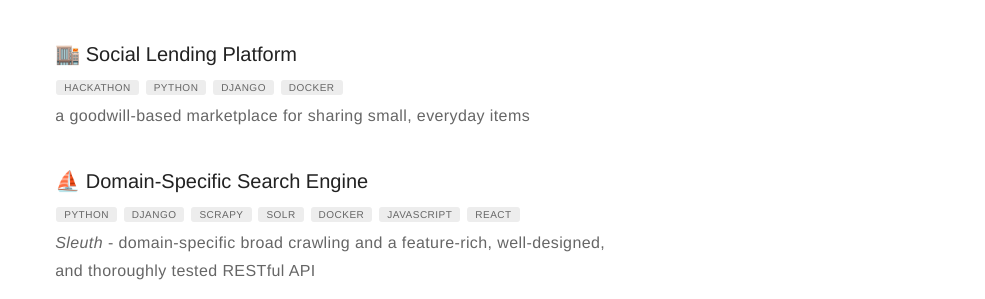
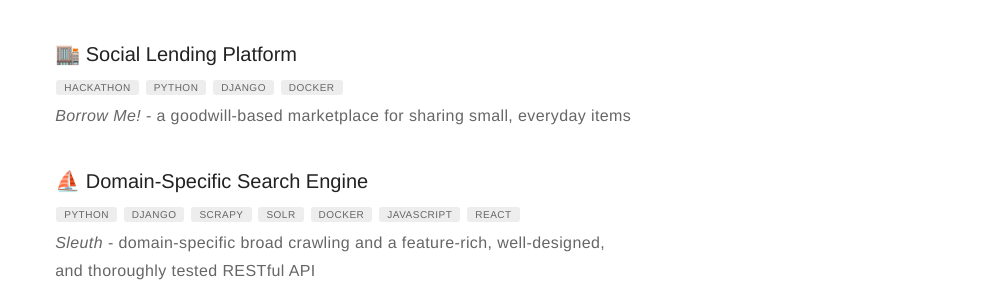
Before and after one commit to bobheadxi/bobheadxi.github.io, a Jekyll site: the page built from open-source/index.html, in a window 1280 px wide. Shown: the part 1114-1413 px from the top of the page, without its empty margins (295-1280 px from the left). Built offline with Jekyll 4.4.1, drawn with Linux system fonts in a browser that asks for light colours; emoji names are drawn with the system emoji font.

Commit message:
update borrow-me desc

```diff
--- a/_posts/2018-1-7-borrow-me.md
+++ b/_posts/2018-1-7-borrow-me.md
@@ -11,7 +11,7 @@ image: https://koppl.in/indigo/assets/images/jekyll-logo-light-solid.png
 headerImage: false
 open_source: true
 hidden: true # don't count this post in blog pagination
-description: "a goodwill-based marketplace for sharing small, everyday items"
+description: "<i>Borrow Me!</i> - a goodwill-based marketplace for sharing small, everyday items"
 category: open-source
 author: robert
 externalLink: false
@@ -33,14 +33,18 @@ externalLink: false
     <img src="https://img.shields.io/github/languages/count/bobheadxi/borrow-me.svg" />
 </p>
 
-Borrow Me! is an AirBNB-style service for all the small everyday things you might need in life - pencils, erasers, chargers, phones, and so on. No money is involved: lending items and returning things on time allows you accumulate Karma, which is the currency of Borrow Me!
+*Borrow Me!* is an AirBNB-style service for all the small everyday things you might
+need in life - pencils, erasers, chargers, phones, and so on. No money is involved:
+lending items and returning things on time allows you accumulate Karma, which is
+the currency of Borrow Me!
 
-The service is built on Django and uses a Postgres database, both of which are managed by Docker for simple and fast deployment. Completely built by a team of 4 within the 24 hours of [nwHacks 2018](https://nwhacks2018.devpost.com), the Borrow Me! platform features:
+The service is built on Django and uses a Postgres database, both of which are
+managed by Docker for simple and fast deployment. Completely built by a team of
+4 within the 24 hours of [nwHacks 2018](https://nwhacks2018.devpost.com),
+the Borrow Me! platform features:
 
 - **user logins and accounts** to manage items you have on loan and items you have put up for loan, check when items are due, as well as keep track of your Karma, the currency of Borrow Me!
-
 - **item submission** to add your items, allowing you to set its value, a picture, due date and more
-
 - **item feed** to easily browse available items in your area and relevant details about them
 
 Visit the Borrow Me! repository for more details!
```
Also changed, not shown: _posts/2019-1-27-open-now.md (+2 -1 lines).
